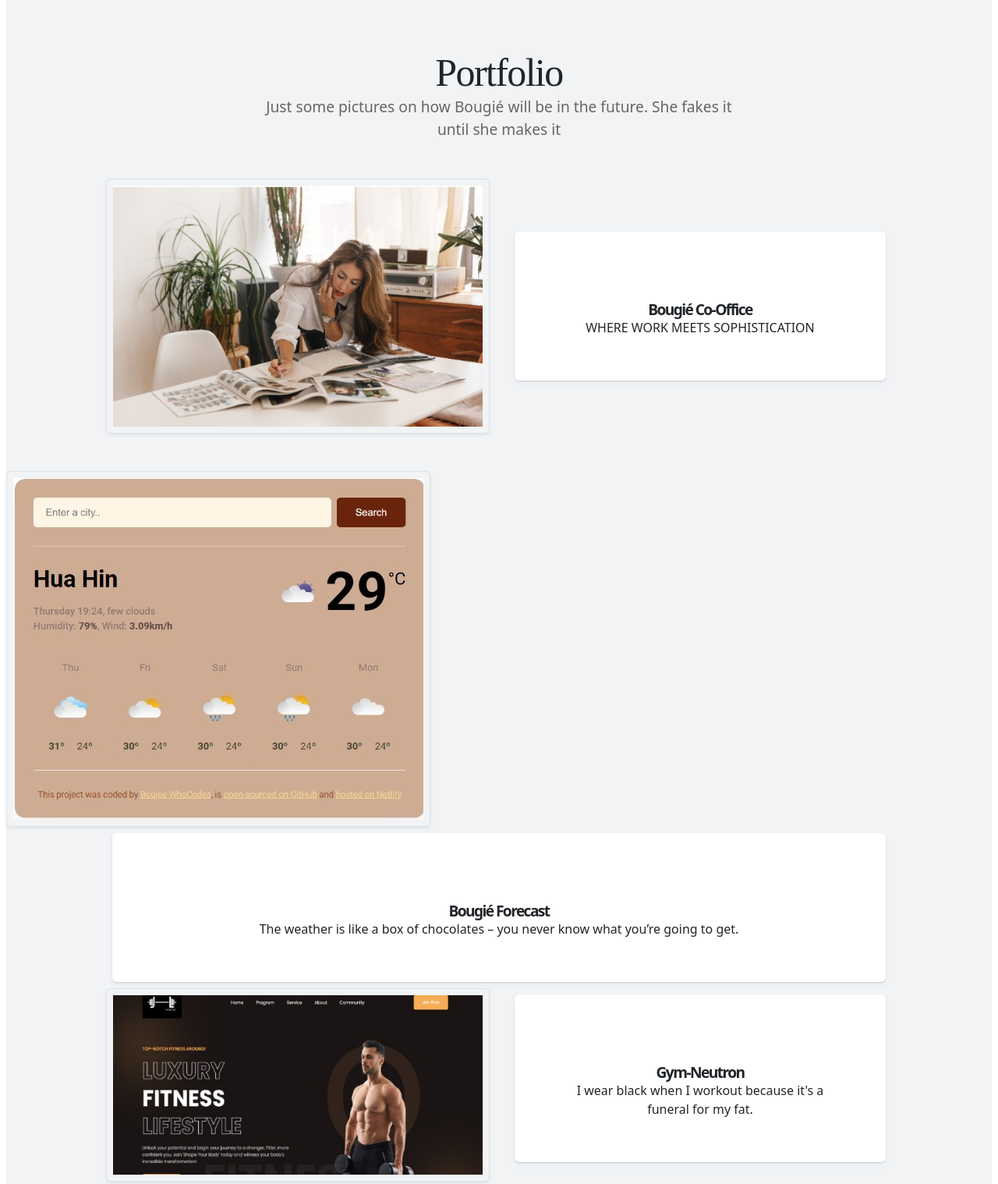
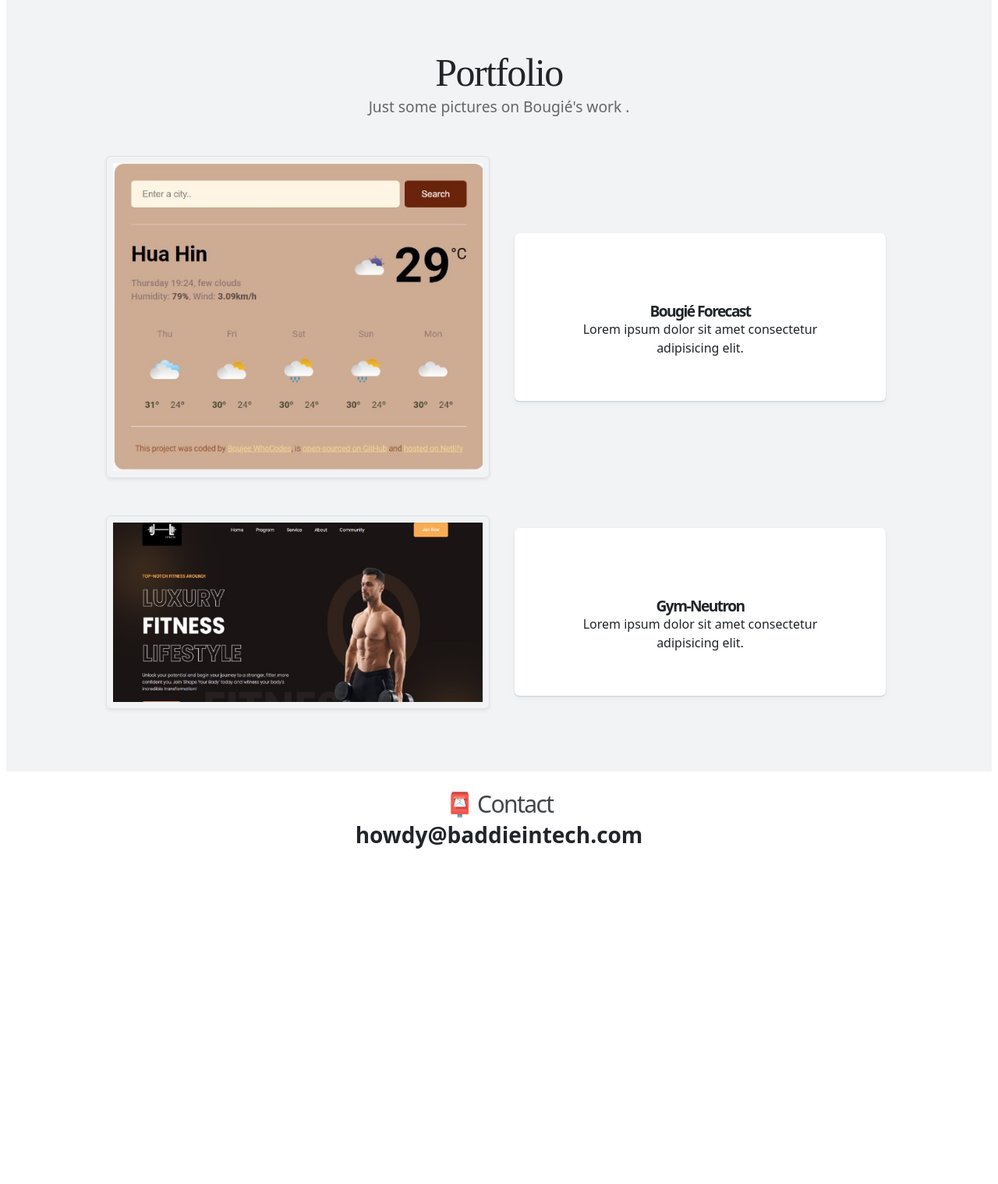
Before and after one commit to BoujeeWhoCodes/Advanced-BootsrapHW, a website: page about.html in a window 1280 px wide. Shown: the part 2360-3878 px from the top of the page at 78% size. After the commit the page ends 3499 px from the top, so only its background shows below. Drawn offline with nearby package versions, Linux system fonts and the light colour scheme.

Commit message:
Update about.html

```diff
--- a/about.html
+++ b/about.html
@@ -92,55 +92,41 @@
 <section class="section-bg">
     <header class="section-header">
         <h1>Portfolio</h1>
-        <p> Just some pictures on how Bougié will be in the future. She fakes it until she makes it </p>
+        <p> Just some pictures on  Bougié's work .  </p>
     </header>
     <div class="container text-center">
         <div class="row justify-content-center align-items-center">
            <div class="col-md-6">
-                <img src="https://github.com/BoujeeWhoCodes/Advanced-BootsrapHW/blob/main/Bougi%C3%A9%20Co-Office.jpg?raw=true"
-                     class="img-fluid rounded shadow-sm p-2 border" alt="Bougié Co-Office Image" />
+                <img src="https://github.com/BoujeeWhoCodes/Advanced-BootsrapHW/blob/main/Bougi%C3%A9-Forecast.jpg?raw=true"
+                    class="img-fluid rounded shadow-sm p-2 border"
+                />
             </div>
-            <div class="col">
+            <div class="col-md-6">
                 <div class="card border border-0" style="">
                     <div class="card-body">
-                        <h2 class="card-title">Bougié Co-Office</h2>
-                        <p class="card-text"> WHERE WORK MEETS SOPHISTICATION</p>
+                        <h2 class="card-title">Bougié Forecast</h2>
+                        <p class="card-text">
+                            Lorem ipsum dolor sit amet consectetur adipisicing elit.
+                        </p>
                     </div>
                 </div>
             </div>
         </div>
-    </div>
-    <br>
-    <br>
-    <div class="col-md-6">
-        <img src="https://github.com/BoujeeWhoCodes/Advanced-BootsrapHW/blob/main/Bougi%C3%A9-Forecast.jpg?raw=true"
-             class="img-fluid rounded shadow-sm p-2 border" alt="Bougié Forecast Image" />
-    </div>
-    <div class="container text-center">
-        <div class="row">
-            <div class="col">
-                <div class="card border border-0" style="">
-                    <div class="card-body">
-                        <h2 class="card-title">Bougié Forecast</h2>
-                        <p class="card-text">The weather is like a box of chocolates – you never know what you’re going to get.</p>
-                    </div>
-                </div>
-            </div>
-            <br>
-            <br>
-        </div>
-    </div>
-    <div class="container text-center">
-        <div class="row">
+        <br>
+        <br>
+        <div class="row justify-content-center align-items-center">
             <div class="col-md-6">
                 <img src="https://github.com/BoujeeWhoCodes/Advanced-BootsrapHW/blob/main/Gym-Neutron.jpg?raw=true"
-                     class="img-fluid rounded shadow-sm p-2 border" alt="Gym-Neutron Image" />
+                    class="img-fluid rounded shadow-sm p-2 border"
+                />
             </div>
-            <div class="col">
+            <div class="col-md-6">
                 <div class="card border border-0" style="">
                     <div class="card-body">
                         <h2 class="card-title">Gym-Neutron</h2>
-                        <p class="card-text">I wear black when I workout because it's a funeral for my fat.</p>
+                        <p class="card-text">
+                            Lorem ipsum dolor sit amet consectetur adipisicing elit.
+                        </p>
                     </div>
                 </div>
             </div>
```
